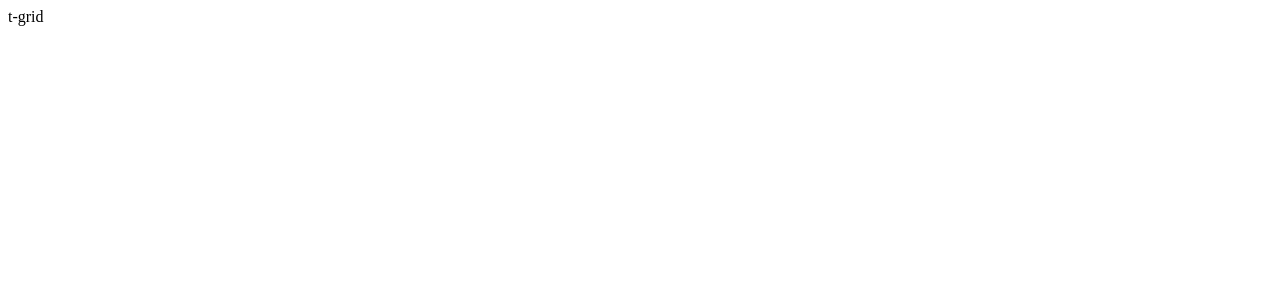
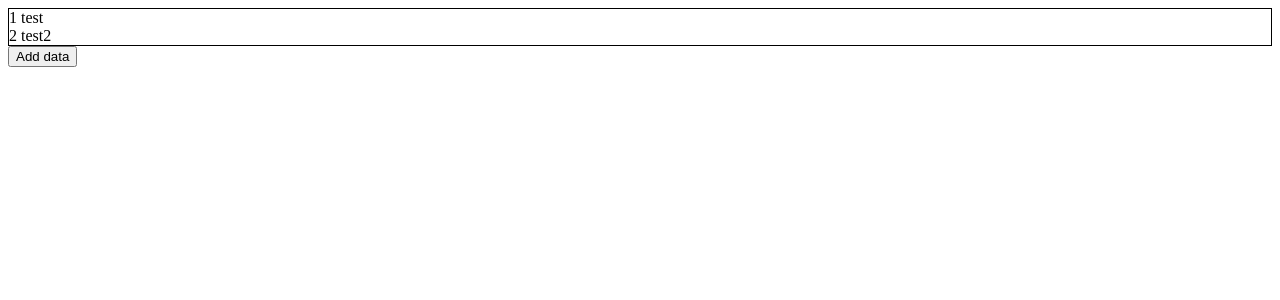
Before and after one commit to NoMercy235/angular-recap, an Angular app: page / in a window 1280 px wide. Shown: the top 300 px of the page. Built offline with nearby package versions, Linux system fonts and the light colour scheme.

Commit message:
feat: displaying some data in the table

```diff
--- a/src/app/app.component.html
+++ b/src/app/app.component.html
@@ -1 +1,3 @@
-<t-grid (click)="testClick()"></t-grid>
+<t-grid [data]="tableData"></t-grid>
+
+<button (click)="addData()">Add data</button>
--- a/src/app/app.component.ts
+++ b/src/app/app.component.ts
@@ -8,7 +8,12 @@ import { Component } from '@angular/core';
 export class AppComponent {
   title = 'ui-path';
 
-  testClick = () => {
-    console.log('Clicked');
+  tableData = [
+    { id: 1, name: 'test' },
+    { id: 2, name: 'test2' },
+  ]
+
+  addData = () => {
+    this.tableData = [...this.tableData, { id: 3, name: 'test3' }]
   };
 }
--- /dev/null
+++ b/src/shared/table/t-grid/t-grid.component.html
@@ -0,0 +1,6 @@
+<div class="container">
+  <div *ngFor="let row of data">
+    {{row.id}}
+    {{row.name}}
+  </div>
+</div>
--- /dev/null
+++ b/src/shared/table/t-grid/t-grid.component.scss
@@ -0,0 +1,3 @@
+.container {
+  border: 1px solid black;
+}
--- a/src/shared/table/t-grid/t-grid.component.ts
+++ b/src/shared/table/t-grid/t-grid.component.ts
@@ -1,10 +1,15 @@
-import { Component } from '@angular/core';
+import { ChangeDetectionStrategy, Component, Input, Output, ViewEncapsulation } from '@angular/core';
 
 @Component({
   selector: 't-grid',
-  template: `
-    <div>t-grid</div>
-  `,
+  templateUrl: './t-grid.component.html',
+  styleUrls: ['./t-grid.component.scss'],
+  encapsulation: ViewEncapsulation.ShadowDom,
+  changeDetection: ChangeDetectionStrategy.OnPush,
 })
-export class TGrid {
+export class TGrid<T> {
+  @Input() data: T;
+
+  @Output() sortChange?: () => {};
+  @Output() paginationChange?: () => {};
 }
--- a/src/shared/table/table.module.ts
+++ b/src/shared/table/table.module.ts
@@ -1,4 +1,5 @@
 import { NgModule } from '@angular/core';
+import { CommonModule } from "@angular/common";
 
 import { TGrid } from "./t-grid/t-grid.component";
 
@@ -6,6 +7,9 @@ import { TGrid } from "./t-grid/t-grid.component";
   declarations: [
     TGrid
   ],
+  imports: [
+    CommonModule
+  ],
   exports: [
     TGrid
   ]
```
